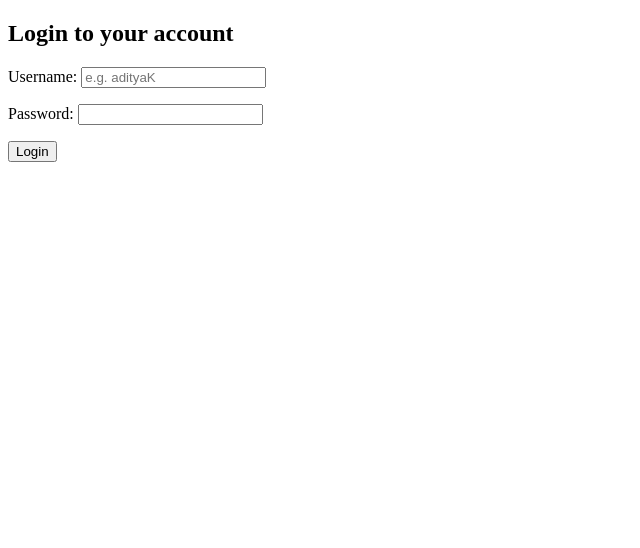
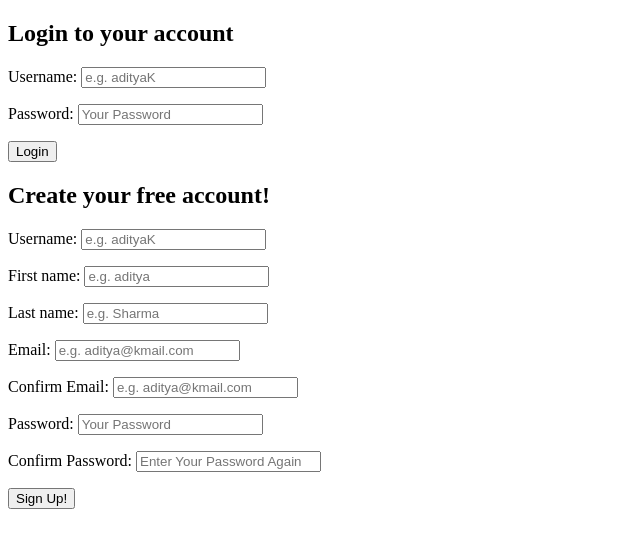
Before and after one commit to Arman143/AdityaKumawat97.github.io, a PHP site: page /register.php in a window 1280 px wide. Shown: the top 548 px of the page, without its empty margins (0-640 px from the left). Run offline with PHP 8.4, Linux system fonts and the light colour scheme.

Commit message:
Update register.php
Register form is added, php code for buttons done.

```diff
--- a/register.php
+++ b/register.php
@@ -1,3 +1,18 @@
+<?php
+if(isset($_POST['loginButton'])){
+	//Login Button was pressed
+
+}
+if(isset($_POST['registerButton'])){
+	//Register Button was pressed
+
+}
+
+
+ ?>
+
+
+
 <!DOCTYPE html>
 <html>
 <head>
@@ -5,6 +20,8 @@
 </head>
 <body>
 	<div id="inputContainer">
+<!-- login Form		 -->
+
 		<form id="loginForm" action="register.php"	method="POST">
 			<h2>Login to your account</h2>
 			<p>
@@ -14,9 +31,47 @@
 			<p>
 				<label for="loginPassword">Password:
 				</label>
-				<input id="loginPassword" type="password" name="loginPassword"required>
+				<input id="loginPassword" type="password" name="loginPassword" placeholder="Your Password" required>
 			</p>
 			<button type="submit" name="loginButton">Login</button>
+		</form>
+
+
+<!-- Register Form -->
+
+		<form id="registerForm" action="register.php"	method="POST">
+			<h2>Create your free account!</h2>
+			<p>
+				<label for="Username">Username: </label>
+				<input id="Username" type="text" name="Username" placeholder="e.g. adityaK" required>
+			</p>
+				<p>
+				<label for="firstName">First name: </label>
+				<input id="firstName" type="text" name="firstName" placeholder="e.g. aditya" required>
+			</p>
+				<p>
+				<label for="lastName">Last name: </label>
+				<input id="lastName" type="text" name="lastName" placeholder="e.g. Sharma" required>
+			</p>
+			<p>
+				<label for="email">Email: </label>
+				<input id="email" type="email" name="email" placeholder="e.g. aditya@kmail.com" required>
+			</p>
+			<p>
+				<label for="email2">Confirm Email: </label>
+				<input id="email2" type="email" name="email2" placeholder="e.g. aditya@kmail.com" required>
+			</p>
+			<p>
+				<label for="password">Password:
+				</label>
+				<input id="password" type="password" name="password" placeholder="Your Password" required>
+			</p>
+			<p>
+				<label for="password2">Confirm Password:
+				</label>
+				<input id="password2" type="password" name="password2" placeholder="Enter Your Password Again" required>
+			</p>
+			<button type="submit" name="registerButton">Sign Up!</button>
 		</form>
 	</div>
 </body>
```
